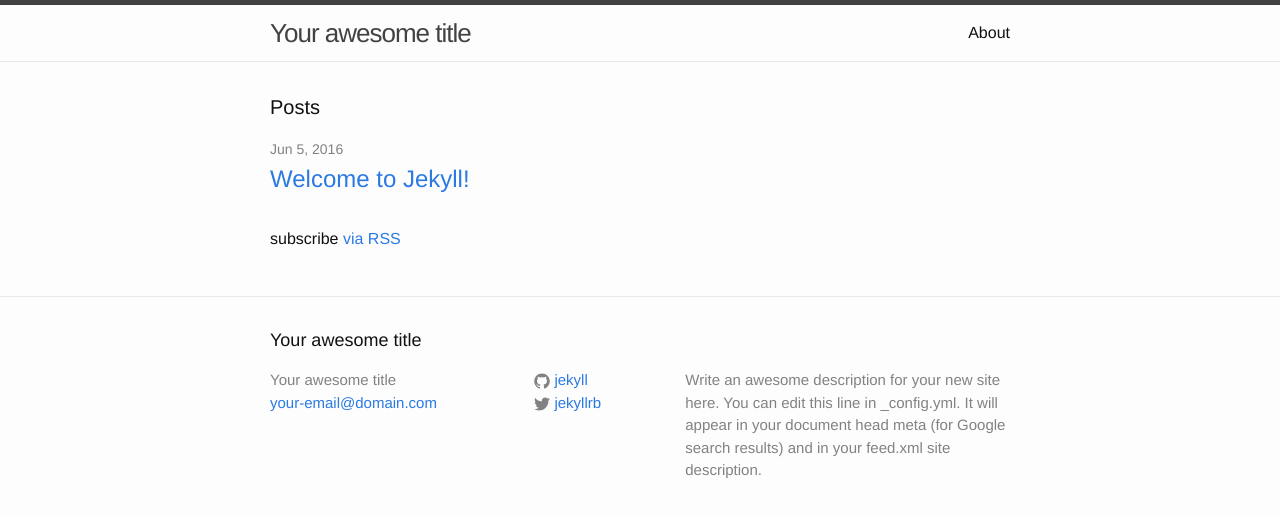
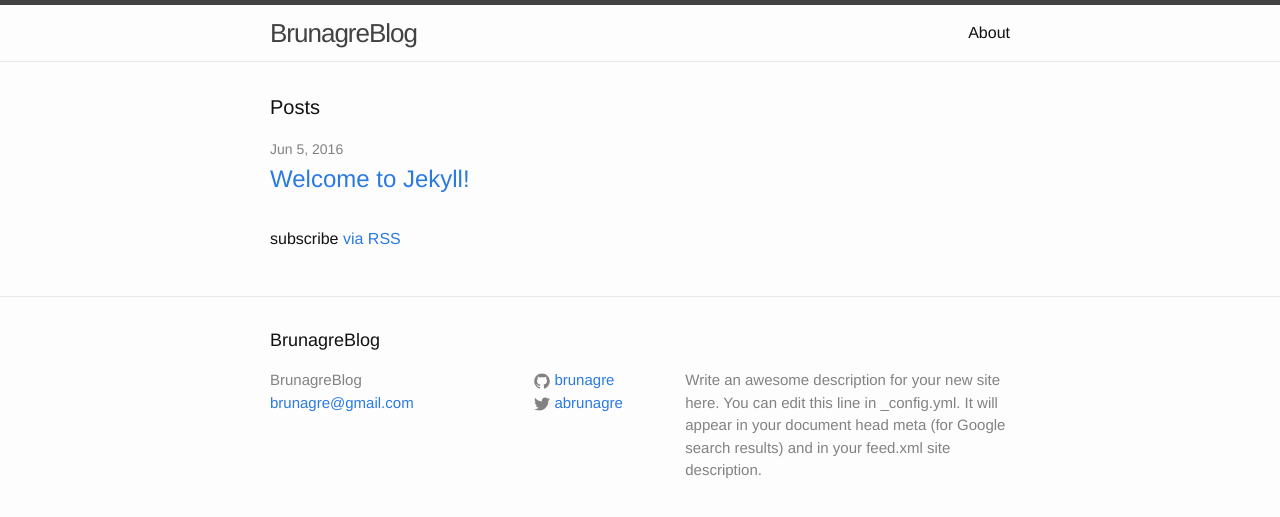
Before and after one commit to brunagre/BrunagreBlog, a Jekyll site: the page built from index.html, in a window 1280 px wide. Shown: the top 517 px of the page. Built offline with Jekyll 4.4.1, drawn with Linux system fonts in a browser that asks for light colours.

Commit message:
config.yml changes

```diff
--- a/_config.yml
+++ b/_config.yml
@@ -6,16 +6,16 @@
 # 'jekyll serve'. If you change this file, please restart the server process.
 
 # Site settings
-title: Your awesome title
-email: your-email@domain.com
+title: BrunagreBlog
+email: brunagre@gmail.com
 description: > # this means to ignore newlines until "baseurl:"
   Write an awesome description for your new site here. You can edit this
   line in _config.yml. It will appear in your document head meta (for
   Google search results) and in your feed.xml site description.
 baseurl: "" # the subpath of your site, e.g. /blog
-url: "http://yourdomain.com" # the base hostname & protocol for your site
-twitter_username: jekyllrb
-github_username:  jekyll
+url: "https://brunagre.github.io/BrunagreBlog" # the base hostname & protocol for your site
+twitter_username: abrunagre
+github_username:  brunagre
 
 # Build settings
 markdown: kramdown
```
